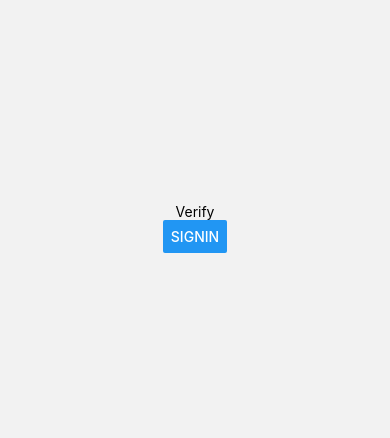
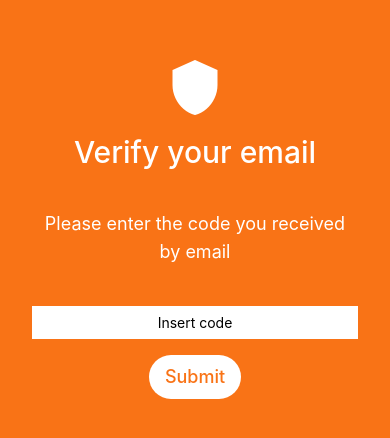
Before and after one commit to cartolanofacundo/minga_mobile, a React Native app: screen /Verify in a window 390 px wide. Shown: the part 194-632 px from the top of the page. Built offline with nearby package versions, Linux system fonts and the light colour scheme; no server answers.

Commit message:
verify (#10)

```diff
--- a/src/screens/auth/VerifyScreen.jsx
+++ b/src/screens/auth/VerifyScreen.jsx
@@ -1,15 +1,41 @@
-import { View, Text, Button } from 'react-native';
+import { useState, useEffect } from 'react';
+import { View, Text,TextInput, TouchableHighlight, Alert } from 'react-native';
+import MaterialCommunityIcons from 'react-native-vector-icons/MaterialCommunityIcons';
+import { useDispatch, useSelector } from 'react-redux';
+import actions from '../../store/user/authActions';
 
-
+const {verify_code} = actions
 
 export function Verify({ navigation }) {
+    const {error, verify} = useSelector(store => store.user)
+    const dispatch = useDispatch()
+    const [code, setCode] = useState("")
+    useEffect(() => {
+        if(error?.verifyFailed){
+            Alert.alert('Error', 'Invalid code, please retry', [
+                { text: 'OK', onPress: () => {setCode("")} },
+            ]);
+        }
+        if(verify){
+            Alert.alert('Success', 'Your account was validated, please sign in', [
+                { text: 'OK', onPress: () => {navigation.navigate("Login")} },
+            ]);
+
+        }
+    },[error, verify])
+    function handleSubmit(){
+        dispatch(verify_code({data: code}))
+    }
     return (
-        <View style={{ flex: 1, alignItems: 'center', justifyContent: 'center' }}>
-            <Text>Verify</Text>
-            <Button
-            title='SignIn'
-                onPress={() => navigation.navigate("Login")}
-            />
+
+        <View className="bg-[#F97316] w-full h-full justify-center items-center p-8">
+            <MaterialCommunityIcons name={"shield"} size={60} color="#ffffff"/>
+            <Text className="text-3xl my-4 font-medium text-white">Verify your email</Text>
+            <Text className="text-white text-lg text-center my-6">Please enter the code you received by email</Text>
+            <TextInput className="w-full bg-white text-black p-2 text-center my-4" value={code} onChangeText={setCode} placeholder="Insert code"/>
+            <TouchableHighlight onPress={handleSubmit} className="bg-white py-2 px-4 rounded-full ">
+                <Text className="text-[#F97316] font-medium text-lg">Submit</Text>
+            </TouchableHighlight>
         </View>
     )
 
--- a/src/store/user/authActions.js
+++ b/src/store/user/authActions.js
@@ -98,11 +98,11 @@ const verify_code = createAsyncThunk("verify_code", async ({data}, { rejectWithV
             user: null
         }
     } catch (error) {
-        let { newError } = parseError({ error });
+
         return rejectWithValue({
             success: false,
             loading: false,
-            error: newError,
+            error: {verifyFailed: "Wrong code"},
             user: null
         })
     }
```
